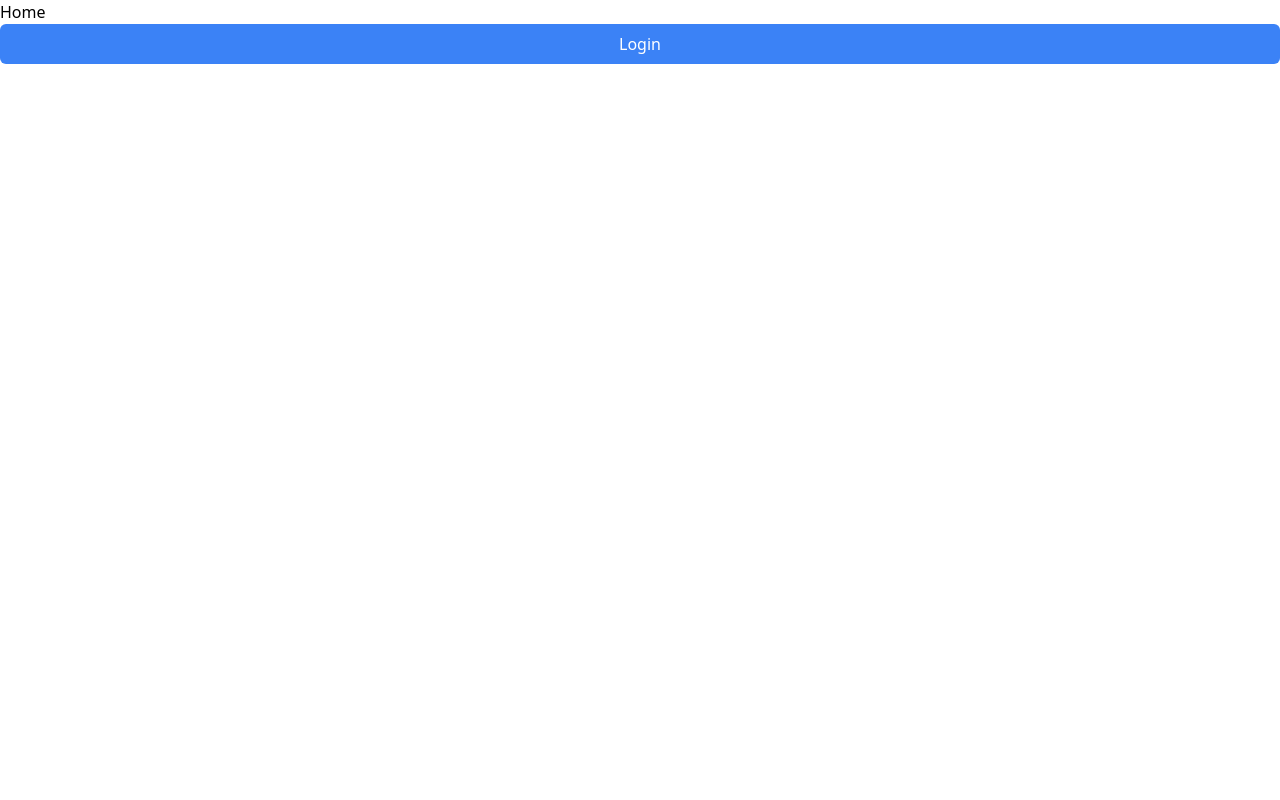
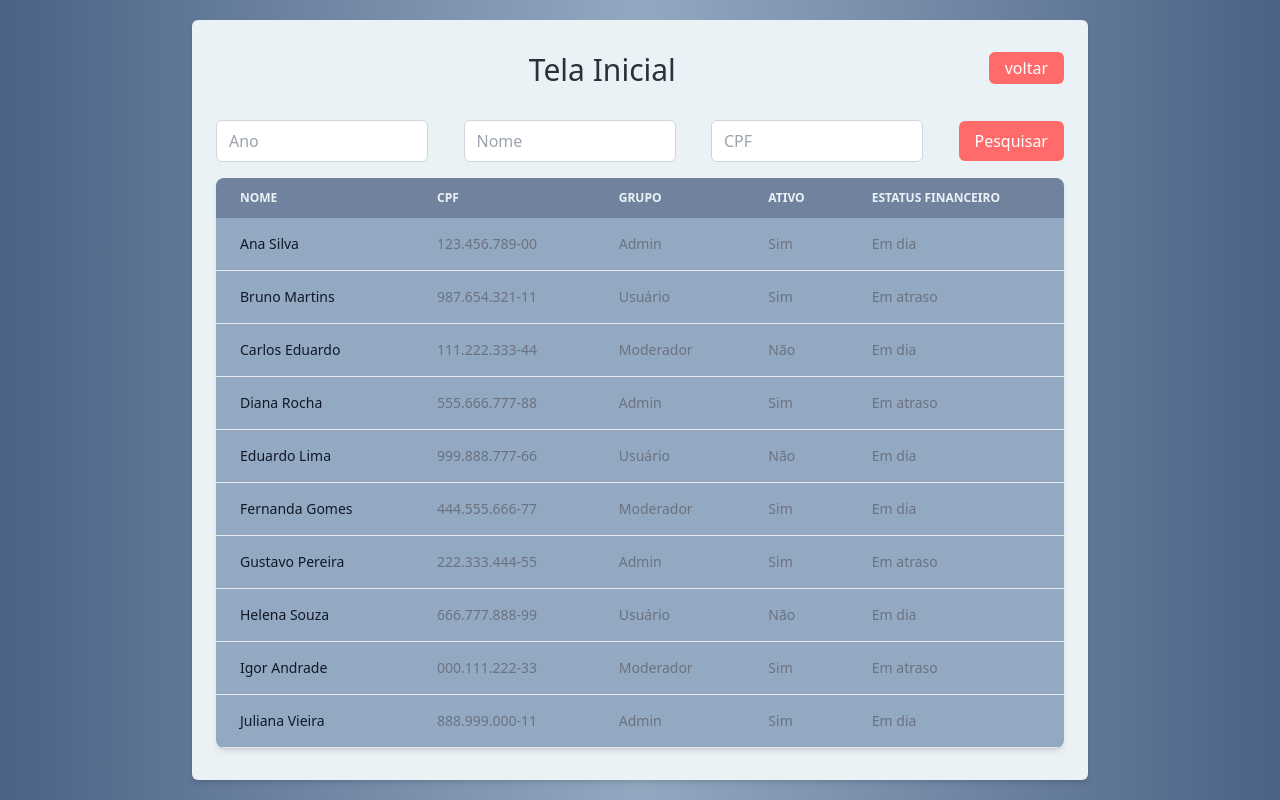
Before and after one commit to wbrunovieira/VetorDesktopAppRustReact, a React (Vite) app: page /home in a window 1280 px wide. Built offline with nearby package versions, Linux system fonts and the light colour scheme.

Commit message:
added page home

```diff
--- a/src/App.tsx
+++ b/src/App.tsx
@@ -1,4 +1,3 @@
-import { useState } from 'react';
 import { BrowserRouter, Routes, Route } from 'react-router-dom';
 import './styles.css';
 import Login from './components/Login';
@@ -8,6 +7,7 @@ const App = () => {
   return (
     <BrowserRouter>
       <Routes>
+        <Route path='/' element={<Login />} />
         <Route path='/Login' element={<Login />} />
         <Route path='/home' element={<Home />} />
       </Routes>
--- a/src/components/Home.tsx
+++ b/src/components/Home.tsx
@@ -1,17 +1,188 @@
+import React, { useState } from 'react';
+
 import { useNavigate } from 'react-router-dom';
 
-const Home = () => {
+interface User {
+  nome: string;
+  cpf: string;
+  grupo: string;
+  ativo: boolean;
+  statusFinanceiro: string;
+}
+
+const dadosUsuarios: User[] = [
+  {
+    nome: 'Ana Silva',
+    cpf: '123.456.789-00',
+    grupo: 'Admin',
+    ativo: true,
+    statusFinanceiro: 'Em dia',
+  },
+  {
+    nome: 'Bruno Martins',
+    cpf: '987.654.321-11',
+    grupo: 'Usuário',
+    ativo: true,
+    statusFinanceiro: 'Em atraso',
+  },
+  {
+    nome: 'Carlos Eduardo',
+    cpf: '111.222.333-44',
+    grupo: 'Moderador',
+    ativo: false,
+    statusFinanceiro: 'Em dia',
+  },
+  {
+    nome: 'Diana Rocha',
+    cpf: '555.666.777-88',
+    grupo: 'Admin',
+    ativo: true,
+    statusFinanceiro: 'Em atraso',
+  },
+  {
+    nome: 'Eduardo Lima',
+    cpf: '999.888.777-66',
+    grupo: 'Usuário',
+    ativo: false,
+    statusFinanceiro: 'Em dia',
+  },
+  {
+    nome: 'Fernanda Gomes',
+    cpf: '444.555.666-77',
+    grupo: 'Moderador',
+    ativo: true,
+    statusFinanceiro: 'Em dia',
+  },
+  {
+    nome: 'Gustavo Pereira',
+    cpf: '222.333.444-55',
+    grupo: 'Admin',
+    ativo: true,
+    statusFinanceiro: 'Em atraso',
+  },
+  {
+    nome: 'Helena Souza',
+    cpf: '666.777.888-99',
+    grupo: 'Usuário',
+    ativo: false,
+    statusFinanceiro: 'Em dia',
+  },
+  {
+    nome: 'Igor Andrade',
+    cpf: '000.111.222-33',
+    grupo: 'Moderador',
+    ativo: true,
+    statusFinanceiro: 'Em atraso',
+  },
+  {
+    nome: 'Juliana Vieira',
+    cpf: '888.999.000-11',
+    grupo: 'Admin',
+    ativo: true,
+    statusFinanceiro: 'Em dia',
+  },
+  // Adicione os outros usuários aqui...
+];
+
+const Home: React.FC = () => {
+  const [ano, setAno] = useState('');
+  const [nome, setNome] = useState('');
+  const [cpf, setCpf] = useState('');
+  const [usuarios, setUsuarios] = useState<User[]>(dadosUsuarios);
+
   const navigate = useNavigate();
+
+  const handleSearch = (e: React.FormEvent) => {
+    e.preventDefault();
+  };
+
   return (
-    <div>
-      Home
-      <button
-        type='submit'
-        className='w-full py-2 px-4 text-white bg-blue-500 rounded-md hover:bg-blue-600 transition-colors'
-        onClick={() => navigate('/Login')}
-      >
-        Login
-      </button>
+    <div className='flex flex-col items-center justify-center min-h-screen bg-gradient-to-r from-primary-dark via-primary-light to-primary-dark'>
+      <div className='max-w-4xl w-full px-6 py-8 bg-primary-moreLighter shadow-md rounded-md h-[70%]'>
+        <div className='flex '>
+          <h1 className='text-3xl text-center text-primary-almostBlack mb-8 flex-1'>
+            Tela Inicial
+          </h1>
+          <button
+            type='submit'
+            className=' px-4 text-white bg-secondary rounded-md hover:bg-secondary-light transition-colors h-8'
+            onClick={() => navigate('/Login')}
+          >
+            voltar
+          </button>
+        </div>
+        <form
+          onSubmit={handleSearch}
+          className='mb-4 flex justify-between items-center'
+        >
+          <input
+            type='text'
+            placeholder='Ano'
+            value={ano}
+            onChange={(e) => setAno(e.target.value)}
+            className='w-1/4 px-3 py-2 border border-gray-300 rounded-md focus:outline-none focus:ring-2 focus:ring-primary-dark focus:border-primary-dark'
+          />
+          <input
+            type='text'
+            placeholder='Nome'
+            value={nome}
+            onChange={(e) => setNome(e.target.value)}
+            className='w-1/4 px-3 py-2 border border-gray-300 rounded-md focus:outline-none focus:ring-2 focus:ring-primary-dark focus:border-primary-dark'
+          />
+          <input
+            type='text'
+            placeholder='CPF'
+            value={cpf}
+            onChange={(e) => setCpf(e.target.value)}
+            className='w-1/4 px-3 py-2 border border-gray-300 rounded-md focus:outline-none focus:ring-2 focus:ring-primary-dark focus:border-primary-dark'
+          />
+          <button
+            type='submit'
+            className='py-2 px-4 text-white bg-secondary rounded-md hover:bg-secondary-light transition-colors'
+          >
+            Pesquisar
+          </button>
+        </form>
+        <div className='overflow-x-auto relative shadow-md sm:rounded-lg'>
+          <table className='w-full text-sm text-left text-gray-500'>
+            <thead className='text-xs text-primary-moreLighter uppercase bg-primary'>
+              <tr>
+                <th scope='col' className='py-3 px-6'>
+                  Nome
+                </th>
+                <th scope='col' className='py-3 px-6'>
+                  CPF
+                </th>
+                <th scope='col' className='py-3 px-6'>
+                  Grupo
+                </th>
+                <th scope='col' className='py-3 px-6'>
+                  Ativo
+                </th>
+                <th scope='col' className='py-3 px-6'>
+                  Estatus Financeiro
+                </th>
+              </tr>
+            </thead>
+            <tbody>
+              {usuarios.map((usuario, index) => (
+                <tr key={index} className='bg-primary-light border-b'>
+                  <th
+                    scope='row'
+                    className='py-4 px-6 font-medium text-gray-900 whitespace-nowrap'
+                  >
+                    {usuario.nome}
+                  </th>
+                  <td className='py-4 px-6'>{usuario.cpf}</td>
+                  <td className='py-4 px-6'>{usuario.grupo}</td>
+                  <td className='py-4 px-6'>{usuario.ativo ? 'Sim' : 'Não'}</td>
+                  <td className='py-4 px-6'>{usuario.statusFinanceiro}</td>
+                </tr>
+              ))}
+            </tbody>
+          </table>
+        </div>
+      </div>
     </div>
   );
 };
--- a/src/components/Login.tsx
+++ b/src/components/Login.tsx
@@ -19,24 +19,26 @@ const Login: React.FC = () => {
   };
 
   return (
-    <div className='flex flex-col items-center justify-center min-h-screen bg-gray-100'>
-      <div className='max-w-md w-full px-6 py-8 bg-white shadow-md rounded-md'>
-        <h1 className='text-3xl w-full bg-white rounded-md text-center'>
-          Vetor - Soluções Intêligentes
+    <div className='flex flex-col items-center justify-center min-h-screen bg-gradient-to-r from-primary-dark via-primary-light to-primary-dark'>
+      <div className='max-w-md w-full px-6 py-8 bg-primary-moreLighter shadow-md rounded-md'>
+        <h1 className='text-3xl w-full bg-primary-moreLighter rounded-md text-center text-primary-almostBlack'>
+          Vetor - Soluções Inteligentes
         </h1>
-        <h2 className='text-2xl font-bold mb-2 text-center mt-4'>Login</h2>
+        <h2 className='text-2xl font-bold mb-2 text-center mt-4 text-primary-almostBlack'>
+          Login
+        </h2>
         <form onSubmit={handleSubmit}>
           <div className='mb-4'>
             <label
               htmlFor='email'
-              className='block mb-2 text-sm font-medium text-gray-700'
+              className='block mb-2 text-sm font-medium text-primary-dark'
             >
               Email
             </label>
             <input
               type='email'
               id='email'
-              className='w-full px-3 py-2 border border-gray-300 rounded-md focus:outline-none focus:ring focus:ring-blue-500'
+              className='w-full px-3 py-2 border border-gray-300 rounded-md focus:outline-none focus:ring-2 focus:ring-primary-dark focus:border-primary-dark'
               value={email}
               onChange={handleEmailChange}
               required
@@ -45,14 +47,14 @@ const Login: React.FC = () => {
           <div className='mb-4'>
             <label
               htmlFor='password'
-              className='block mb-2 text-sm font-medium text-gray-700'
+              className='block mb-2 text-sm font-medium text-primary-dark'
             >
               Senha
             </label>
             <input
               type='password'
               id='password'
-              className='w-full px-3 py-2 border border-gray-300 rounded-md focus:outline-none focus:ring focus:ring-blue-500'
+              className='w-full px-3 py-2 border border-gray-300 rounded-md focus:outline-none focus:ring-2 focus:ring-primary-dark focus:border-primary-dark'
               value={password}
               onChange={handlePasswordChange}
               required
@@ -60,7 +62,7 @@ const Login: React.FC = () => {
           </div>
           <button
             type='submit'
-            className='w-full py-2 px-4 text-white bg-blue-500 rounded-md hover:bg-blue-600 transition-colors'
+            className='w-full py-2 px-4 text-white bg-secondary rounded-md hover:bg-secondary-light transition-colors'
             onClick={() => navigate('/Home')}
           >
             Acessar
--- a/tailwind.config.js
+++ b/tailwind.config.js
@@ -2,7 +2,28 @@
 export default {
   content: ['./index.html', './src/**/*.{js,jsx,ts,tsx}'],
   theme: {
-    extend: {},
+    extend: {
+      colors: {
+        primary: {
+          moreLighter: '#eaf2f5',
+          ligher: '#c2d5df',
+          light: '#93a9c1', // Substitua '#suaCorClaraAqui' pelo código hexadecimal da sua cor clara
+          DEFAULT: '#70829E', // Substitua '#suaCorPrimariaAqui' pelo código hexadecimal da sua cor primária padrão
+          dark: '#4C6285',
+          darker: '#2F476C',
+          moreDarker: '#4a5665',
+          almostBlack: '#2b313b',
+          // Substitua '#suaCorEscuraAqui' pelo código hexadecimal da sua cor escura
+        },
+        secondary: {
+          light: '#ffc7c7',
+          DEFAULT: '#FF6B6B',
+          dark: '#e51d1d',
+        },
+
+        // Você pode adicionar mais cores personalizadas aqui conforme necessário
+      },
+    },
   },
   plugins: [],
 };
```
